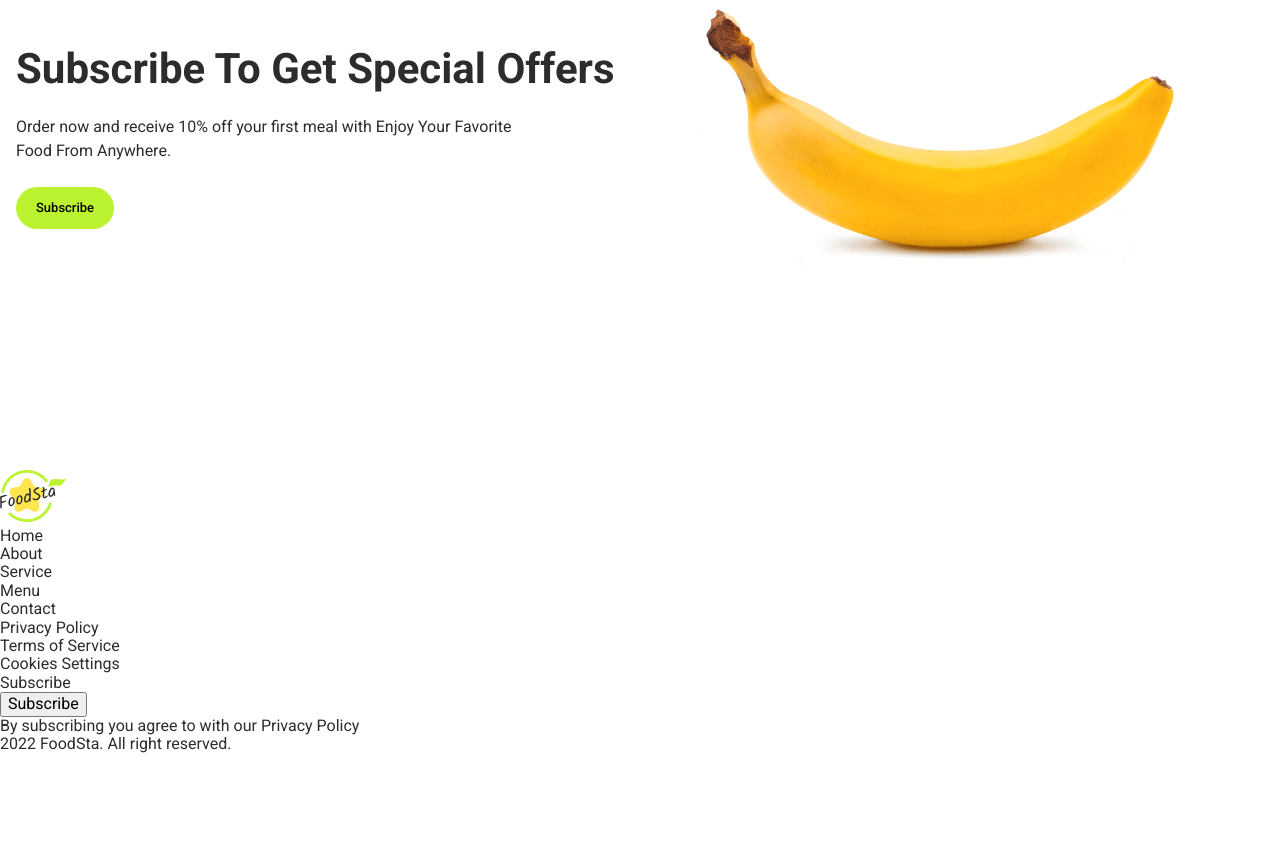
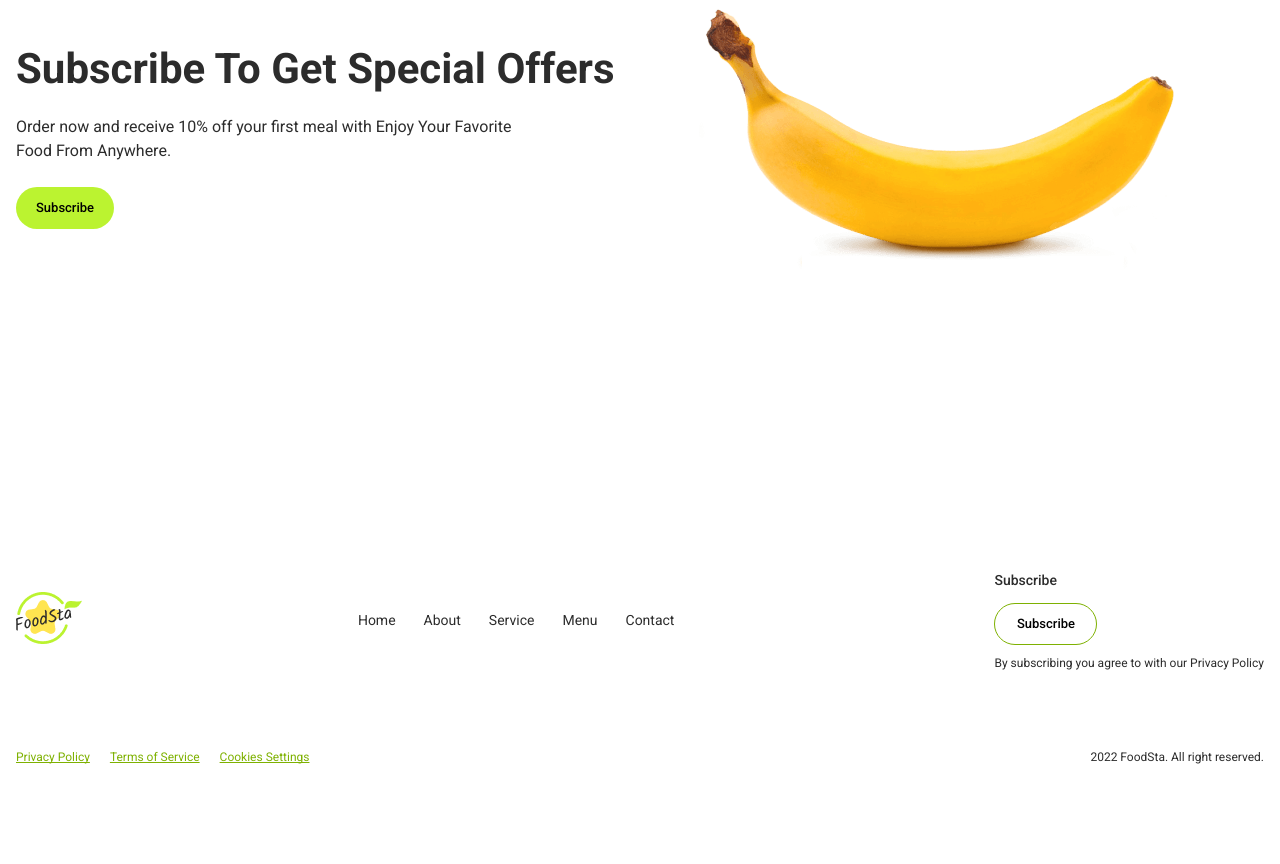
Before and after one commit to Lencha2005/food-delivery, a plain HTML site: page index.html in a window 1280 px wide. Shown: the part 3221-4085 px from the top of the page. Before the commit the page ends 3974 px from the top, so only its background shows below. Drawn offline with nearby package versions, Linux system fonts and the light colour scheme.

Commit message:
update all

```diff
--- a/css/styles.css
+++ b/css/styles.css
@@ -283,3 +283,69 @@ padding-bottom: 201px;
 .offers-btn {
     height: 42px;
 }
+/*==========  footer  =======*/
+.page-footer {}
+
+.footer-container {
+    padding-top: 100px;
+    padding-bottom: 100px;
+}
+.footer-wrap {
+    display: flex;
+    align-items: center;
+    margin-bottom: 80px;
+}
+.footer-nav-list {
+    display: flex;
+    gap: 28px;
+    margin-right: 320px;
+            font-size: 14px;
+        }
+.subscribe {
+
+}
+.logo-footer {
+    margin-right: auto;
+}
+.subscribe-title {
+font-weight: 500;
+font-size: 14px;
+line-height: 1.5;
+margin-bottom: 12px;
+}
+.footer-btn {
+border: 0.85px solid #7eb101;
+border-radius: 30px;
+padding: 10px 20px;
+min-width: 103px;
+background-color: #ffffff;
+font-weight: 500;
+    font-size: 13px;
+    line-height: 1.5;
+    margin-bottom: 12px;
+    }
+.subscribe-text {
+        font-size: 12px;
+        }
+
+.footer-privacy {
+display: flex;
+justify-content: space-between;
+}
+
+.privacy-list {
+    display: flex;
+    gap: 20px;
+
+}
+
+.privacy-item {
+          font-size: 12px;
+        text-decoration: underline;
+        text-decoration-skip-ink: none;
+        color: #7eb101;
+}
+
+.privacy-text {
+    font-size: 12px;
+}
--- a/index.html
+++ b/index.html
@@ -65,7 +65,7 @@
       <section class="about">
         <div class="container about-container">
           <img
-            clsass="about-img"
+            class="about-img"
             src="./images/apple.png"
             alt="appple"
             width="396"
@@ -238,26 +238,46 @@
       </section>
     </main>
     <!--===================== FOOTER ==============================-->
-    <footer>
-      <a href="">
-        <img src="./images/logo.png" alt="logo" width="66" height="52" />
-      </a>
-      <ul>
-        <li>Home</li>
-        <li>About</li>
-        <li>Service</li>
-        <li>Menu</li>
-        <li>Contact</li>
-      </ul>
-      <ul>
-        <li>Privacy Policy</li>
-        <li>Terms of Service</li>
-        <li>Cookies Settings</li>
-      </ul>
-      <p>Subscribe</p>
-      <button type="submit">Subscribe</button>
-      <p>By subscribing you agree to with our Privacy Policy</p>
-      <p>2022 FoodSta. All right reserved.</p>
+    <footer class="page-footer">
+      <div class="container footer-container">
+        <div class="footer-wrap">
+          <a class="logo-footer" href="">
+            <img src="./images/logo.png" alt="logo" width="66" height="52" />
+          </a>
+          <ul class="footer-nav-list">
+            <li class="footer-nav-item">
+              <a class="footer-nav-link" href="">Home</a>
+            </li>
+            <li class="footer-nav-item">
+              <a class="footer-nav-link" href="">About</a>
+            </li>
+            <li class="footer-nav-item">
+              <a class="footer-nav-link" href="">Service</a>
+            </li>
+            <li class="footer-nav-item">
+              <a class="footer-nav-link" href="">Menu</a>
+            </li>
+            <li class="footer-nav-item">
+              <a class="footer-nav-link" href="">Contact</a>
+            </li>
+          </ul>
+          <div class="subscribe">
+            <h3 class="subscribe-title">Subscribe</h3>
+            <button class="footer-btn" type="submit">Subscribe</button>
+            <p class="subscribe-text">
+              By subscribing you agree to with our Privacy Policy
+            </p>
+          </div>
+        </div>
+        <div class="footer-privacy">
+          <ul class="privacy-list">
+            <li class="privacy-item">Privacy Policy</li>
+            <li class="privacy-item">Terms of Service</li>
+            <li class="privacy-item">Cookies Settings</li>
+          </ul>
+          <p class="privacy-text">2022 FoodSta. All right reserved.</p>
+        </div>
+      </div>
     </footer>
   </body>
 </html>
```
